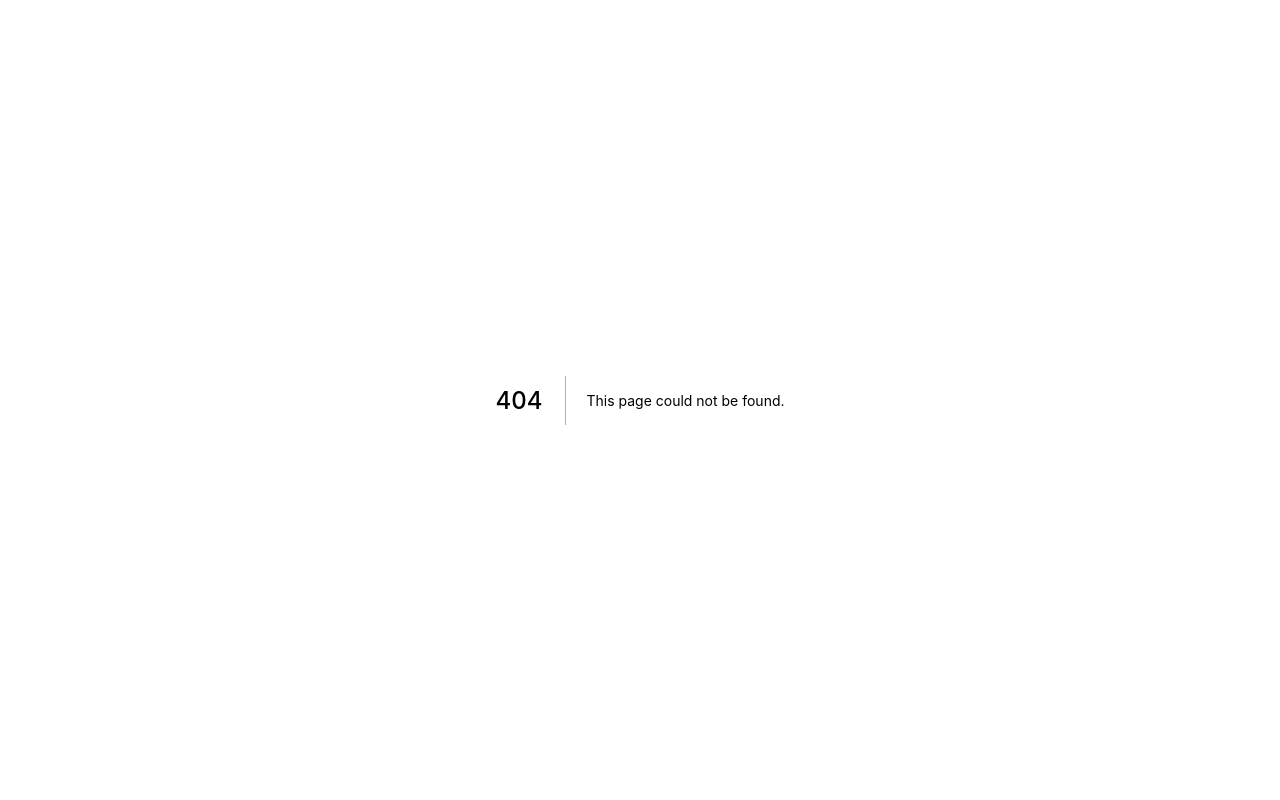
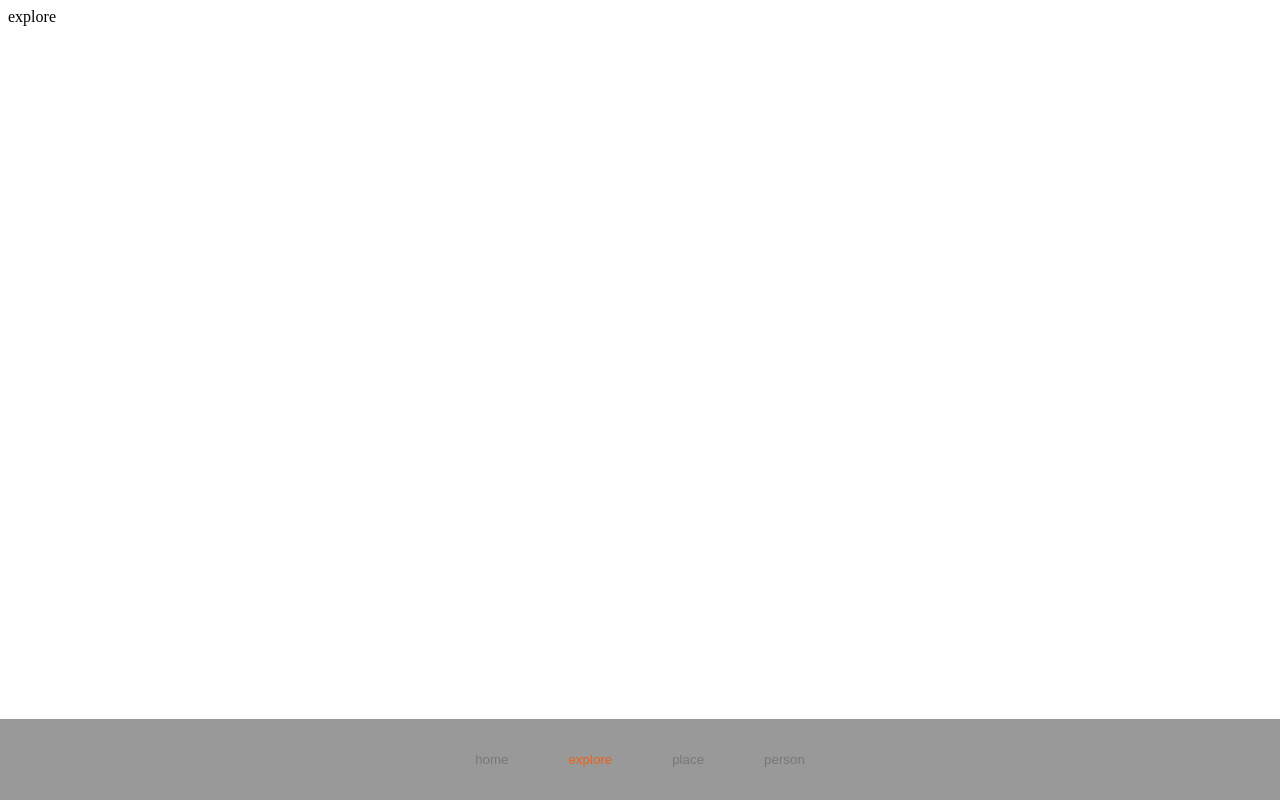
Before and after one commit to vladyslav-buriak/Travel-app, a Next.js app: page /explore in a window 1280 px wide. Before the commit this address had no page. Built offline with nearby package versions, Linux system fonts and the light colour scheme.

Commit message:
add Routing

```diff
--- a/assets/styles/globals.scss
+++ b/assets/styles/globals.scss
@@ -6,7 +6,7 @@ body {
   margin: 0;
   font-family: -apple-system, BlinkMacSystemFont, Segoe UI, Roboto, Oxygen,
     Ubuntu, Cantarell, Fira Sans, Droid Sans, Helvetica Neue, sans-serif;
-  background-color: #0c0b0c;
+//   background-color: #0c0b0c;
 }
 
 a {
--- /dev/null
+++ b/components/common/Layout.js
@@ -0,0 +1,13 @@
+import Footer from "./footer/Footer"
+
+const Layaot =({children})=>{
+    return(
+        <>
+        {children}
+
+        <Footer/>
+        </>
+    )
+}
+
+export default Layaot
--- a/components/common/footer/Footer.js
+++ b/components/common/footer/Footer.js
@@ -1,11 +1,10 @@
-import styles from "./Footer.module.scss"
-import { useRouter } from 'next/router'
+import styles from "./Footer.module.scss";
+import { useRouter } from 'next/router';
 
 const Footer = () => {
 
     const { push, pathname } = useRouter()
-    const s = useRouter();
-    console.log(s.pathname)
+
 
     const navItems = [
         {
@@ -17,12 +16,12 @@ const Footer = () => {
             link: "/explore"
         },
         {
-            name: "location_on",
-            link: "/location"
+            name: "place",
+            link: "/place/kyoto"
         },
         {
             name: "person",
-            link: "/person"
+            link: "/profile"
         }
     ]
     return (
--- /dev/null
+++ b/pages/explore.js
@@ -0,0 +1,11 @@
+import Layaot from "../components/common/Layout"
+
+const Explore =()=>{
+    return(
+
+        <Layaot>explore</Layaot>
+
+    )
+}
+
+export default Explore
```
Also changed, not shown: pages/place/[slug].js (added, +17 -0 lines), pages/profile.js (added, +11 -0 lines).
